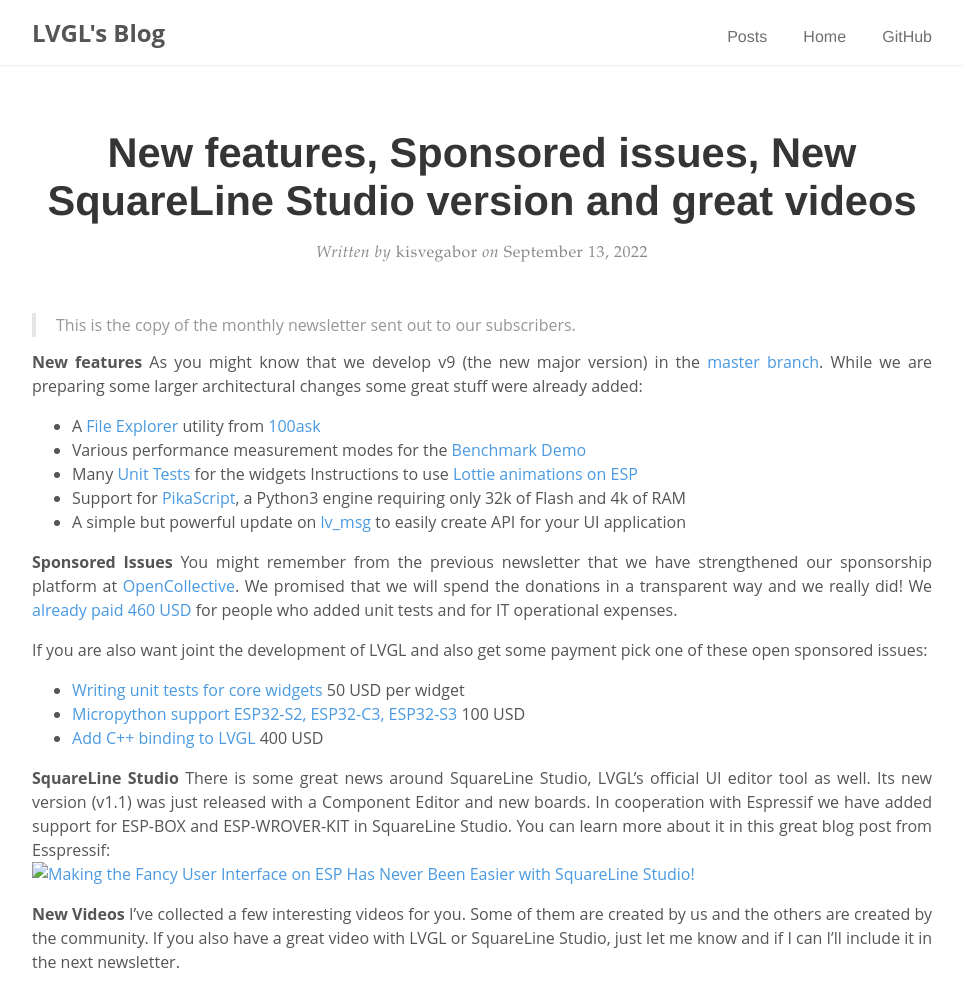
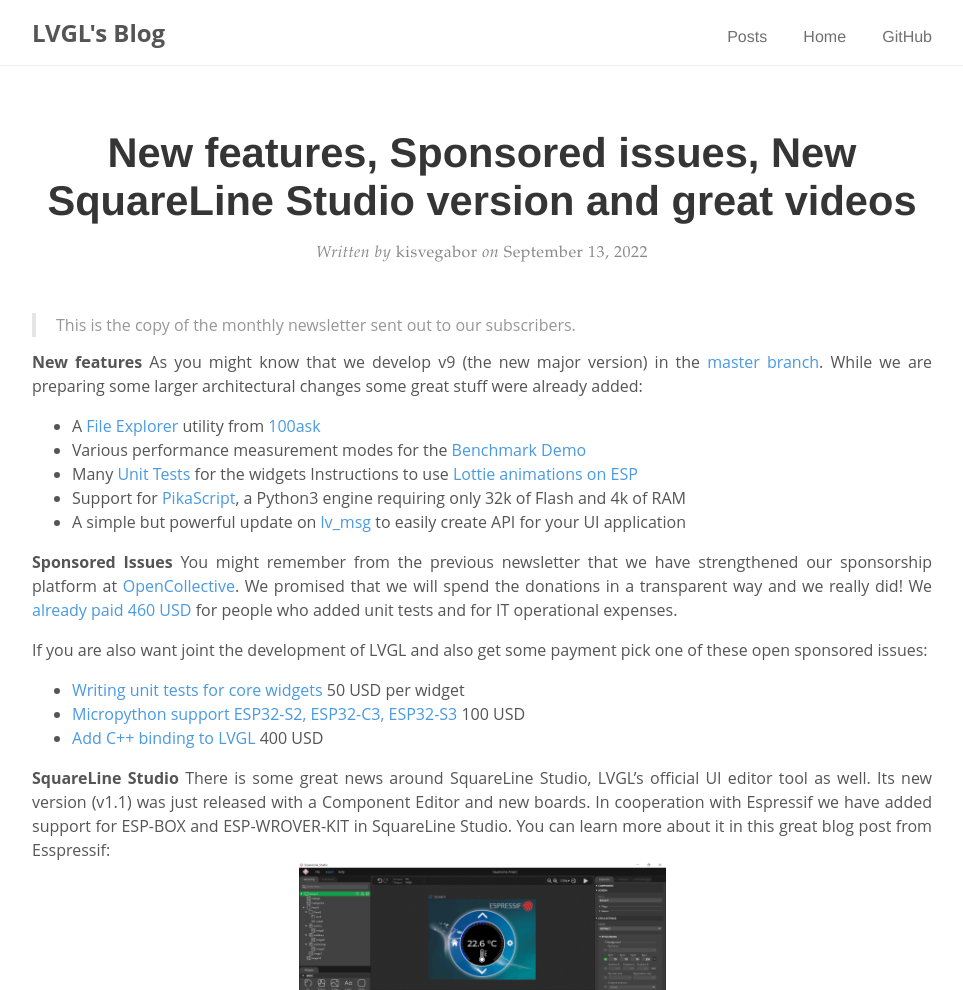
Before and after one commit to lvgl/blog, a Jekyll site: the page built from _posts/2022-09-13-monthly-newsletter.md, in a window 1280 px wide. Shown: the top 990 px of the page, without its empty margins (158-1121 px from the left). Built offline with Jekyll 4.4.1, drawn with Linux system fonts in a browser that asks for light colours; comment, search, counter and statistics services are not loaded; grey boxes are pictures that could not be loaded.

Commit message:
fix image path

```diff
--- a/_posts/2022-09-13-monthly-newsletter.md
+++ b/_posts/2022-09-13-monthly-newsletter.md
@@ -29,7 +29,7 @@
 
 **SquareLine Studio**
 There is some great news around SquareLine Studio, LVGL's official UI editor tool as well. Its new version (v1.1) was just released with a Component Editor and new boards. In cooperation with Espressif we have added support for ESP-BOX and ESP-WROVER-KIT in SquareLine Studio. You can learn more about it in this great blog post from Esspressif:
-[![Making the Fancy User Interface on ESP Has Never Been Easier with SquareLine Studio!](assets/esp_sls_post.png)](https://blog.espressif.com/making-the-fancy-user-interface-on-esp-has-never-been-easier-e44e79c0ae3)
+[![Making the Fancy User Interface on ESP Has Never Been Easier with SquareLine Studio!](/assets/monthly_newsletters/esp_sls_post.png)](https://blog.espressif.com/making-the-fancy-user-interface-on-esp-has-never-been-easier-e44e79c0ae3)
 
 **New Videos**
 I've collected a few interesting videos for you. Some of them are created by us and the others are created by the community. If you also have a great video with LVGL or SquareLine Studio, just let me know and if I can I'll include it in the next newsletter.
```
